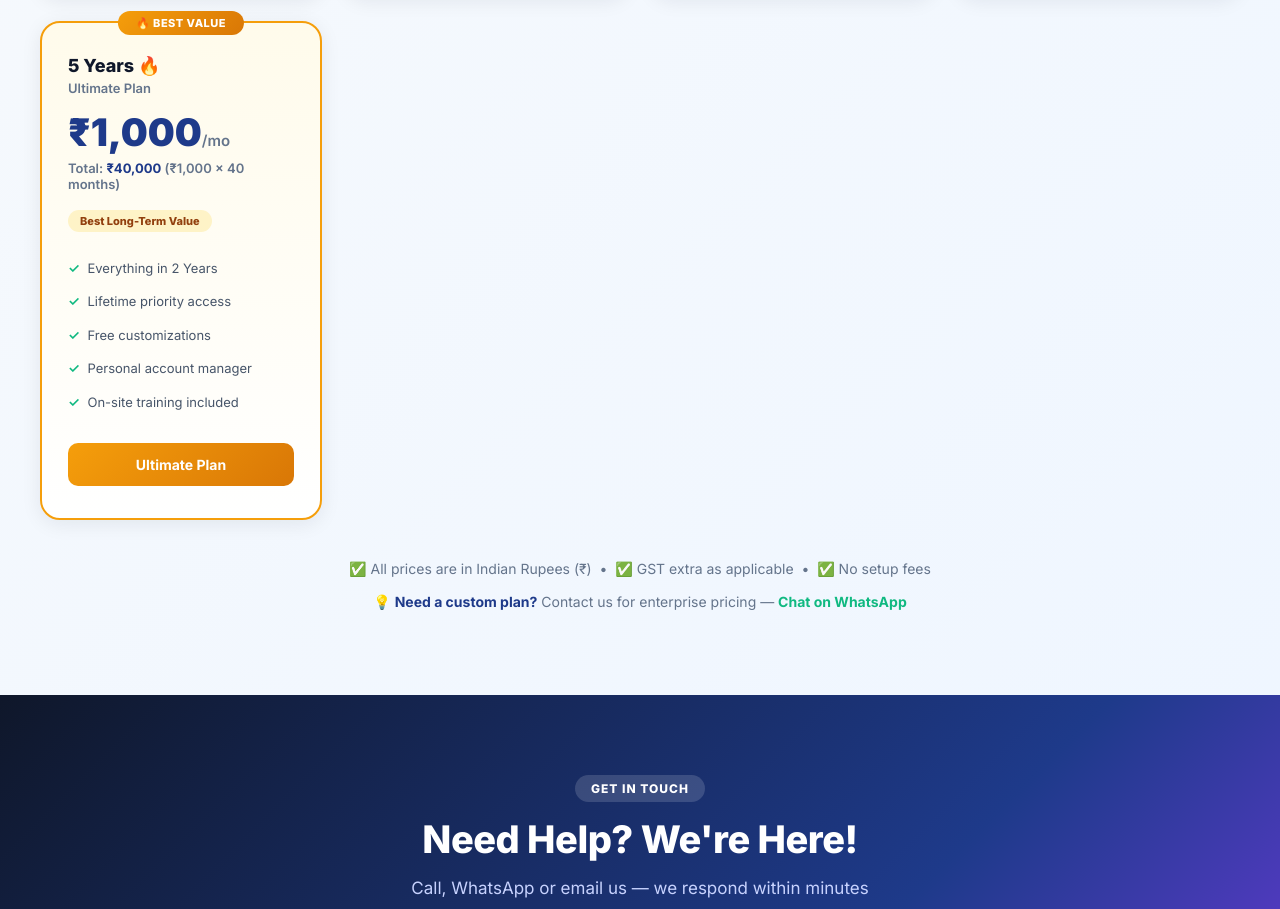
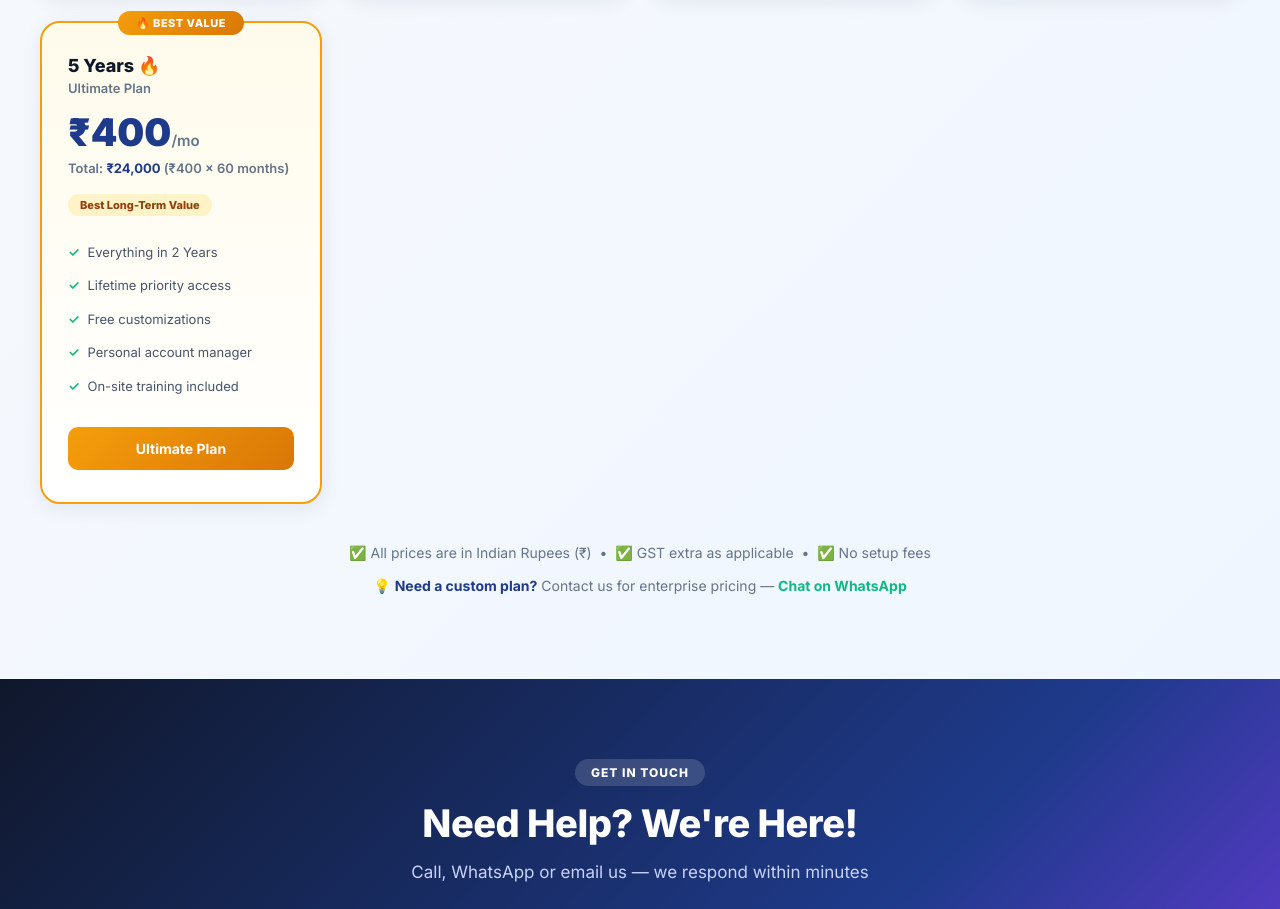
Before and after one commit to sumetech98-afk/alll_soft_link, a plain HTML site: page index.html in a window 1280 px wide. Shown: the part 3647-4556 px from the top of the page. Drawn offline with Linux system fonts and the light colour scheme.

Commit message:
Update index.html

```diff
--- a/index.html
+++ b/index.html
@@ -640,8 +640,8 @@ footer { background: #0f172a; color: #94a3b8; padding: 48px 24px 24px; }
         <h3>5 Years 🔥</h3>
         <div class="duration">Ultimate Plan</div>
         <div class="price-display">
-          <div class="price-main">₹1,000<span class="per-month">/mo</span></div>
-          <div class="price-total">Total: <b>₹40,000</b> (₹1,000 × 40 months)</div>
+          <div class="price-main">₹400<span class="per-month">/mo</span></div>
+          <div class="price-total">Total: <b>₹24,000</b> (₹400 × 60 months)</div>
         </div>
         <span class="save-tag">Best Long-Term Value</span>
         <ul>
```
